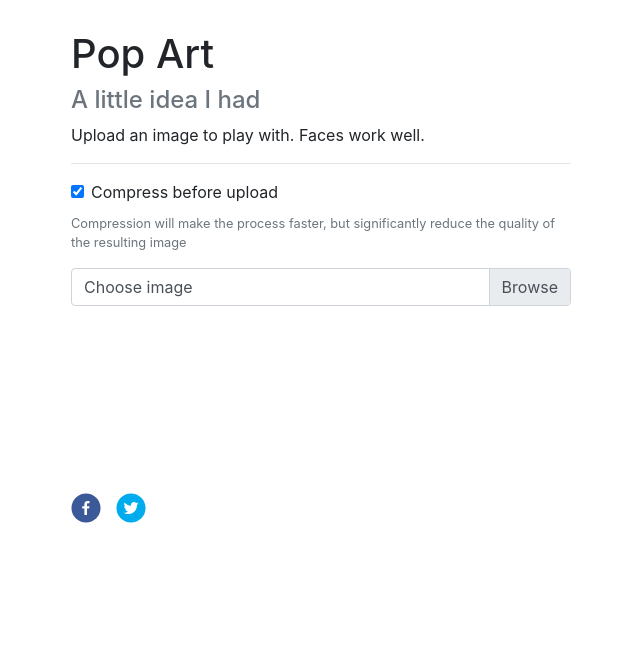
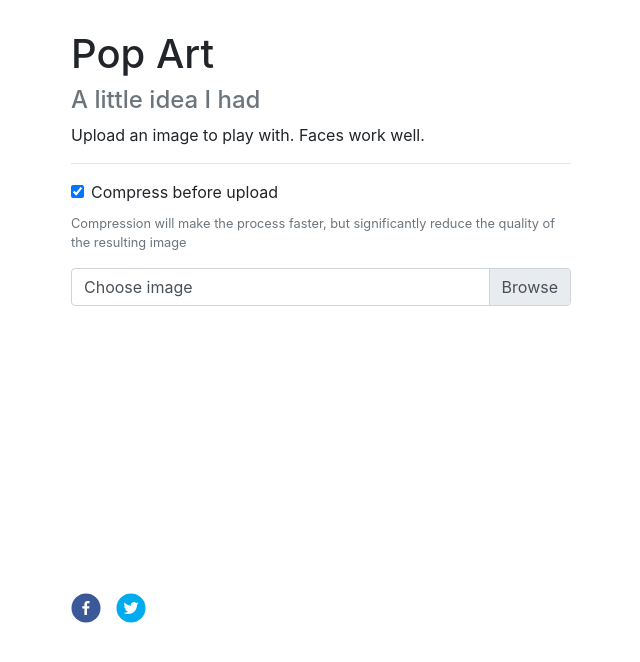
Before and after one commit to gilbertVirgo/pop-art, a React (Create React App) app in the folder app/: page / in a window 1280 px wide. Shown: the top 662 px of the page, without its empty margins (319-959 px from the left). Built offline with nearby package versions, Linux system fonts and the light colour scheme.

Commit message:
Minor frontend adjustments

```diff
--- a/app/src/App.js
+++ b/app/src/App.js
@@ -38,7 +38,9 @@ const App = () => {
 				onImage={setImage}
 				onFrame={setFrame}/>}
 
-			<canvas ref={canvas} width={500} />
+			<canvas
+				ref={canvas}
+				style={{maxWidth: "500px", width: "100%"}}/>
 
 			<ButtonGroup style={{display: "block", margin: "15px 0"}}>
 				{frame && <a download={`popart-${Date.now()}.png`} href={frame} style={{display: "inline-block", marginRight: "15px"}}>
--- a/app/src/components/filters/PopArt.js
+++ b/app/src/components/filters/PopArt.js
@@ -25,9 +25,8 @@ const PopArt = ({context, image, onChange}) => {
 
     const renderFrame = frame => {
         const {canvas} = context;
-        const ar = frame.width / frame.height;
 
-        canvas.height = canvas.width / ar;
+        context.clearRect(0, 0, canvas.width, canvas.height);
 
         context.save();
         context.drawImage(frame, 0, 0, canvas.width, canvas.height);
@@ -71,12 +70,13 @@ const PopArt = ({context, image, onChange}) => {
 
         if(success) {
             // Await image load
-            let frames = await Promise.all(images);
+            let frames = await Promise.all(images),
+                {canvas} = context;
 
-            console.log({frames});
+            canvas.width = frames[0].width;
+            canvas.height = frames[0].height;
 
             setLoading(false);
-
             setFrames(frames);
         } else {
             setError(error);
```
